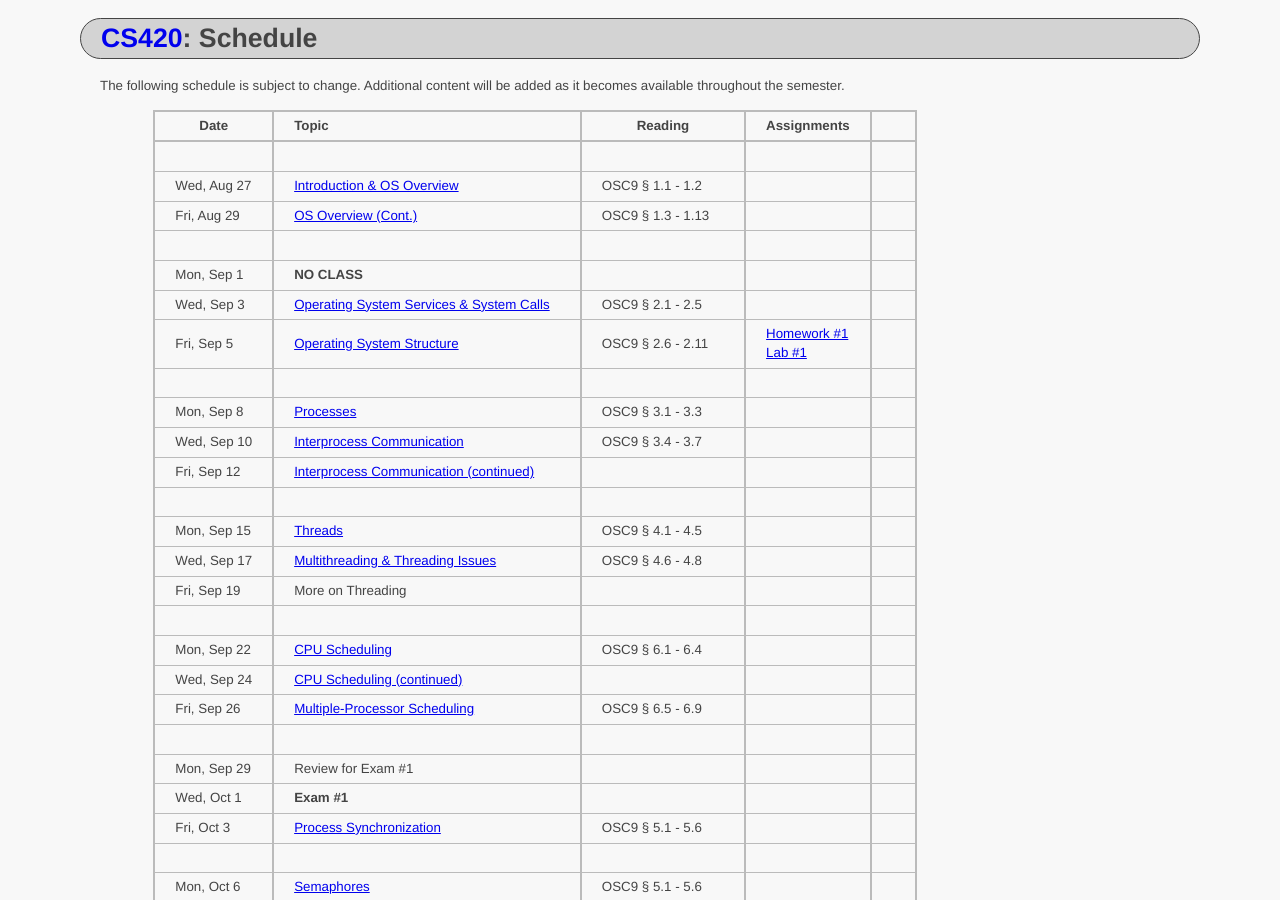
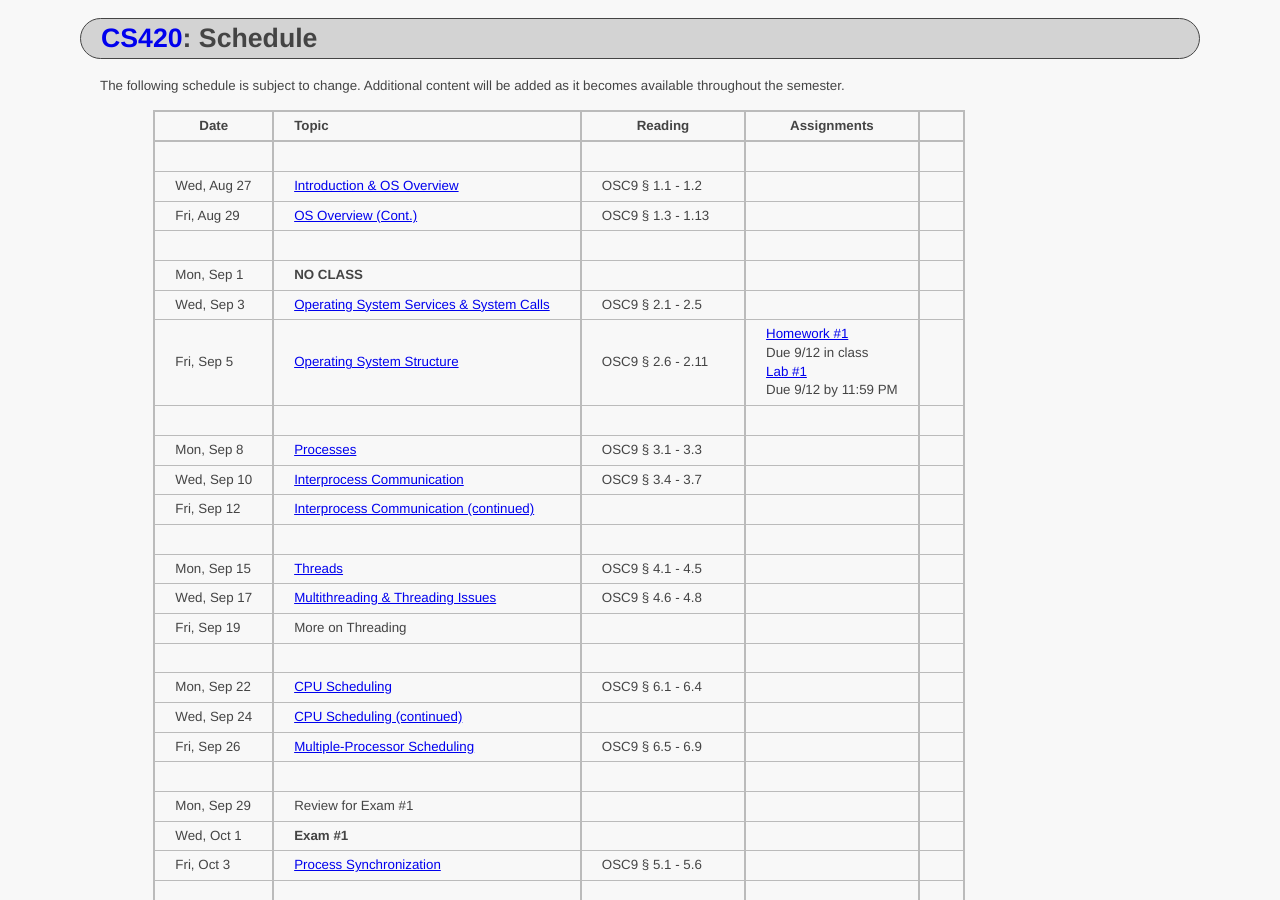
Before and after one commit to ycpcs/cs420-fall2014, a Jekyll site: the page built from schedule.md, in a window 1280 px wide and 900 px high. Built offline with Jekyll 4.4.1, drawn with Linux system fonts in a browser that asks for light colours; Markdown is read by kramdown in place of the engine named in the settings.

Commit message:
updated schedule

```diff
--- a/schedule.md
+++ b/schedule.md
@@ -16,7 +16,7 @@ Additional content will be added as it becomes available throughout the semester
 >|||||
 >| Mon, Sep 1     |  **NO CLASS**                                                                                     |                       |                       |
 >| Wed, Sep 3     |  [Operating System Services & System Calls](lectures/lecture3_services_and_system_calls.pdf)      |  OSC9 § 2.1 - 2.5     |                       |
->| Fri, Sep 5     |  [Operating System Structure](lectures/lecture4_operating_system_structure.pdf)                   |  OSC9 § 2.6 - 2.11    | [Homework #1](homework/Homework_Assignment_1.txt) <br> [Lab #1](labs/lab01.html)    |  <!-- lab01, homework1 -->
+>| Fri, Sep 5     |  [Operating System Structure](lectures/lecture4_operating_system_structure.pdf)                   |  OSC9 § 2.6 - 2.11    | [Homework #1](homework/Homework_Assignment_1.txt) <br> Due 9/12 in class <br>[Lab #1](labs/lab01.html) <br> Due 9/12 by 11:59 PM    |  <!-- lab01, homework1 -->
 >|||||
 >| Mon, Sep 8     |  [Processes](lectures/lecture5_processes.pdf)                                                     |  OSC9 § 3.1 - 3.3     |                       |
 >| Wed, Sep 10    |  [Interprocess Communication](lectures/lecture6a_interprocess_communication.pdf)                  |  OSC9 § 3.4 - 3.7     |                       |
```
Also changed, not shown: labs/lab01.md (+0 -2 lines).
